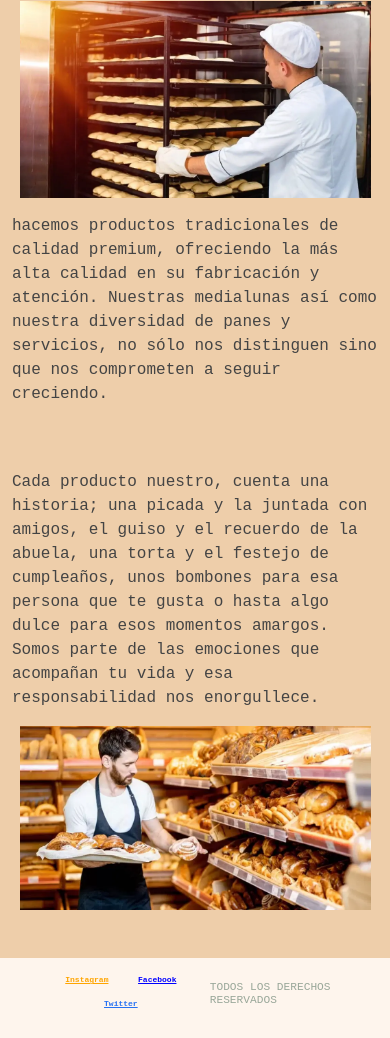
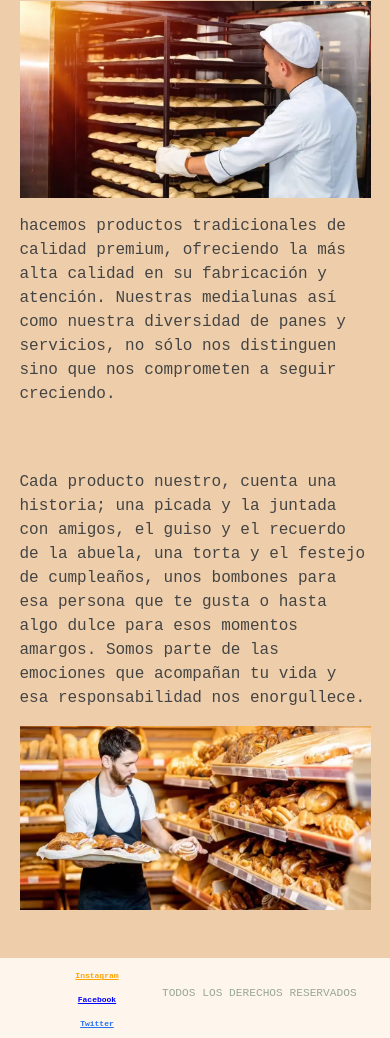
Before and after one commit to narowen/sass-seo, a website: page index.html in a window 390 px wide. Shown: the part 1005-2043 px from the top of the page. Drawn offline with nearby package versions, Linux system fonts and the light colour scheme.

Commit message:
Proyecto Final!

```diff
--- a/index.html
+++ b/index.html
@@ -60,7 +60,7 @@
         <div class="col-sm d-flex justify-content-center mb-3">
           <img src="../img/nosotros.webp" alt="">
         </div>
-        <div class="col-sm d-flex align-items-center">
+        <div class="col-sm d-flex align-items-center justify-content-center">
           <p>hacemos productos tradicionales de calidad premium, ofreciendo la más alta calidad en su fabricación y
             atención. Nuestras medialunas
             así como nuestra diversidad de panes y servicios, no sólo nos distinguen sino que nos comprometen a seguir
@@ -69,13 +69,13 @@
         </div>
       </div>
       <div class="row mt-5">
-        <div class="col-sm d-flex align-items-center">
+        <div class="col-sm d-flex align-items-center justify-content-center">
           <p>Cada producto nuestro, cuenta una historia; una picada y la juntada con amigos, el guiso y el recuerdo de
             la abuela, una torta y el festejo de cumpleaños, unos bombones para esa persona que te gusta o hasta algo
             dulce para esos momentos amargos. Somos parte de las emociones que acompañan tu vida y esa responsabilidad
             nos enorgullece.</p>
         </div>
-        <div class="col-sm d-flex justify-content-center ">
+        <div class="col-sm d-flex justify-content-center">
           <img src="../img/nosotros2.webp" alt="">
         </div>
       </div>
--- a/scss/_tablet.scss
+++ b/scss/_tablet.scss
@@ -1,6 +1,10 @@
 @media (max-width: 768px) {
     .sobreNosotros {
         img {
+            width: 90vw;
+        }
+
+        p {
             width: 90vw;
         }
     }
@@ -57,7 +61,9 @@
 
         nav {
             ul {
+                margin: 0;
                 li {
+                    display: block;
                     a {
                         font-size: 0.5rem;
                     }
```
Also changed, not shown: css/style.css.
